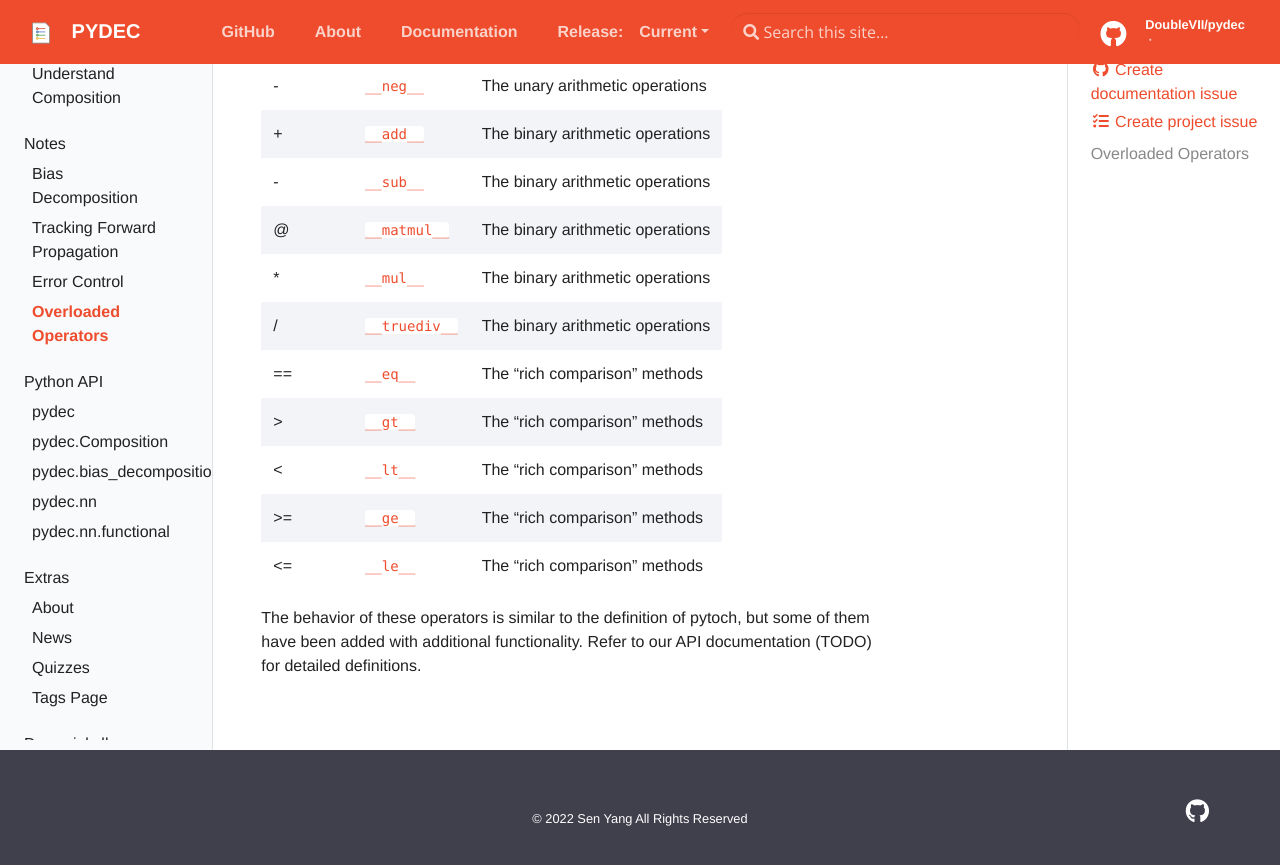
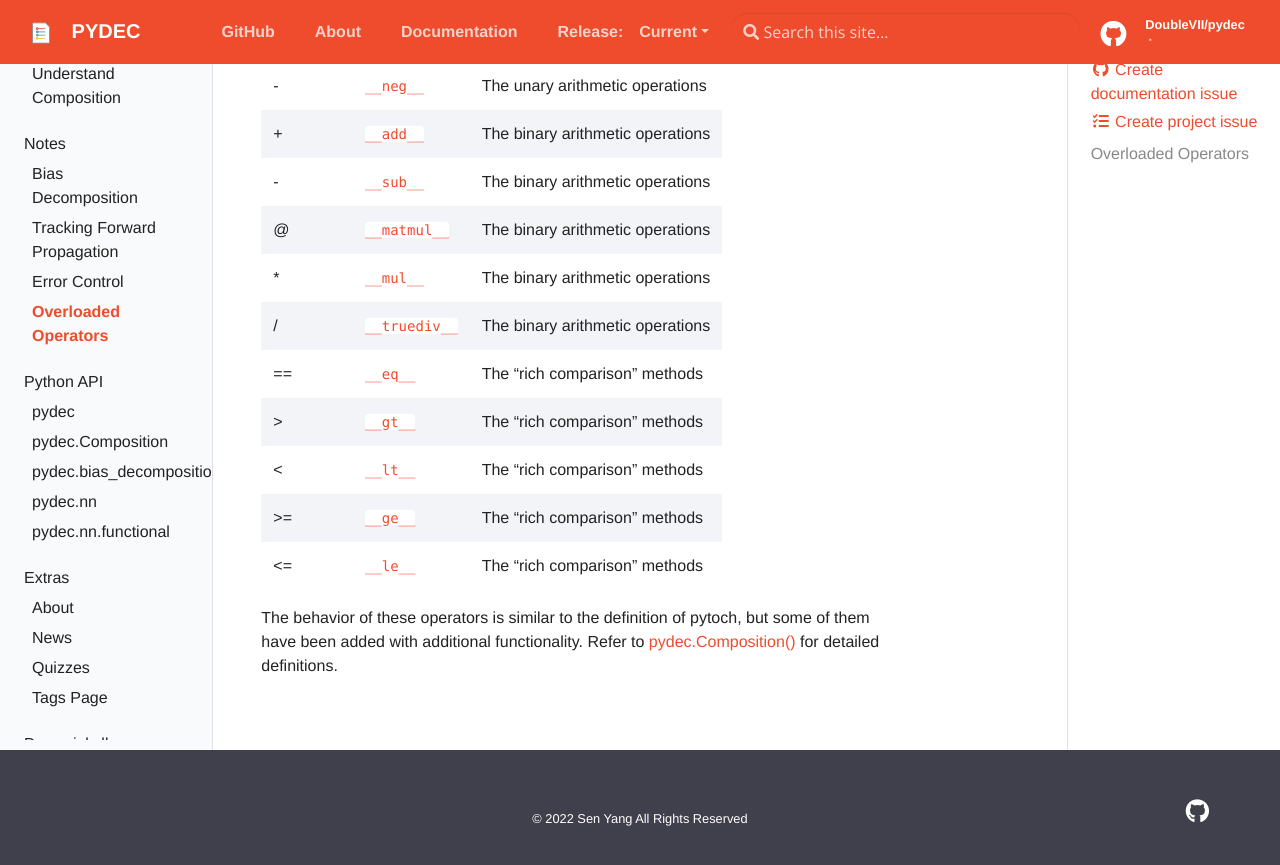
Before and after one commit to NJUNLP/pydec, a Jekyll site: the page built from docs/_docs/notes/overloaded-operators.md, in a window 1280 px wide and 900 px high, scrolled down 435 px. Shown: the top 865 px of the window. Built offline with Jekyll 4.4.1, drawn with Linux system fonts in a browser that asks for light colours.

Commit message:
add links

```diff
--- a/docs/_docs/notes/overloaded-operators.md
+++ b/docs/_docs/notes/overloaded-operators.md
@@ -26,4 +26,4 @@ Operators overloaded by PyDec:
 | >=       | `__ge__`      | The "rich comparison" methods    |
 | <=       | `__le__`      | The "rich comparison" methods    |
 
-The behavior of these operators is similar to the definition of pytoch, but some of them have been added with additional functionality. Refer to our API documentation (TODO) for detailed definitions.
+The behavior of these operators is similar to the definition of pytoch, but some of them have been added with additional functionality. Refer to {% include doc.html name="pydec.Composition()" path="pythonapi/pydec.Composition" %} for detailed definitions.
```
